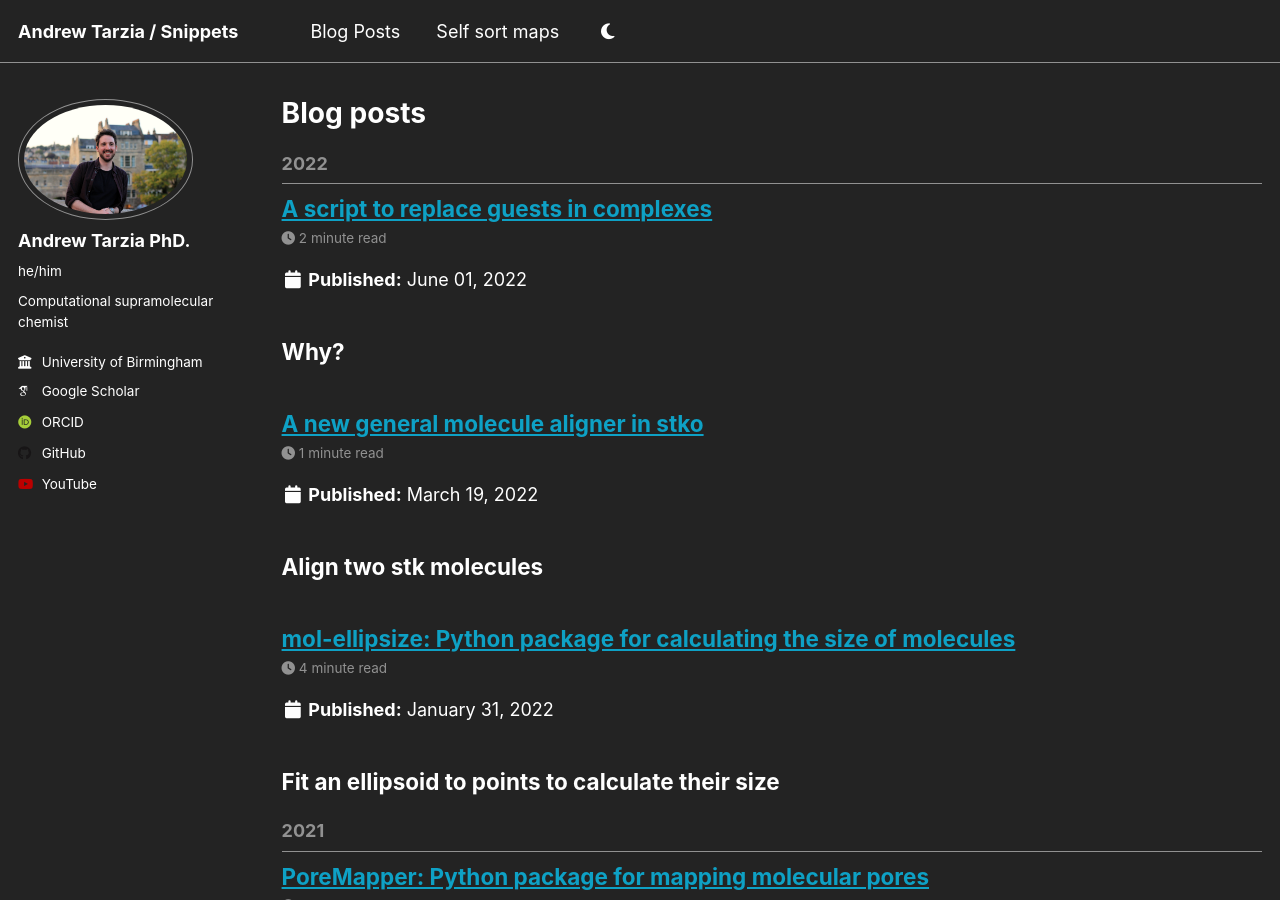
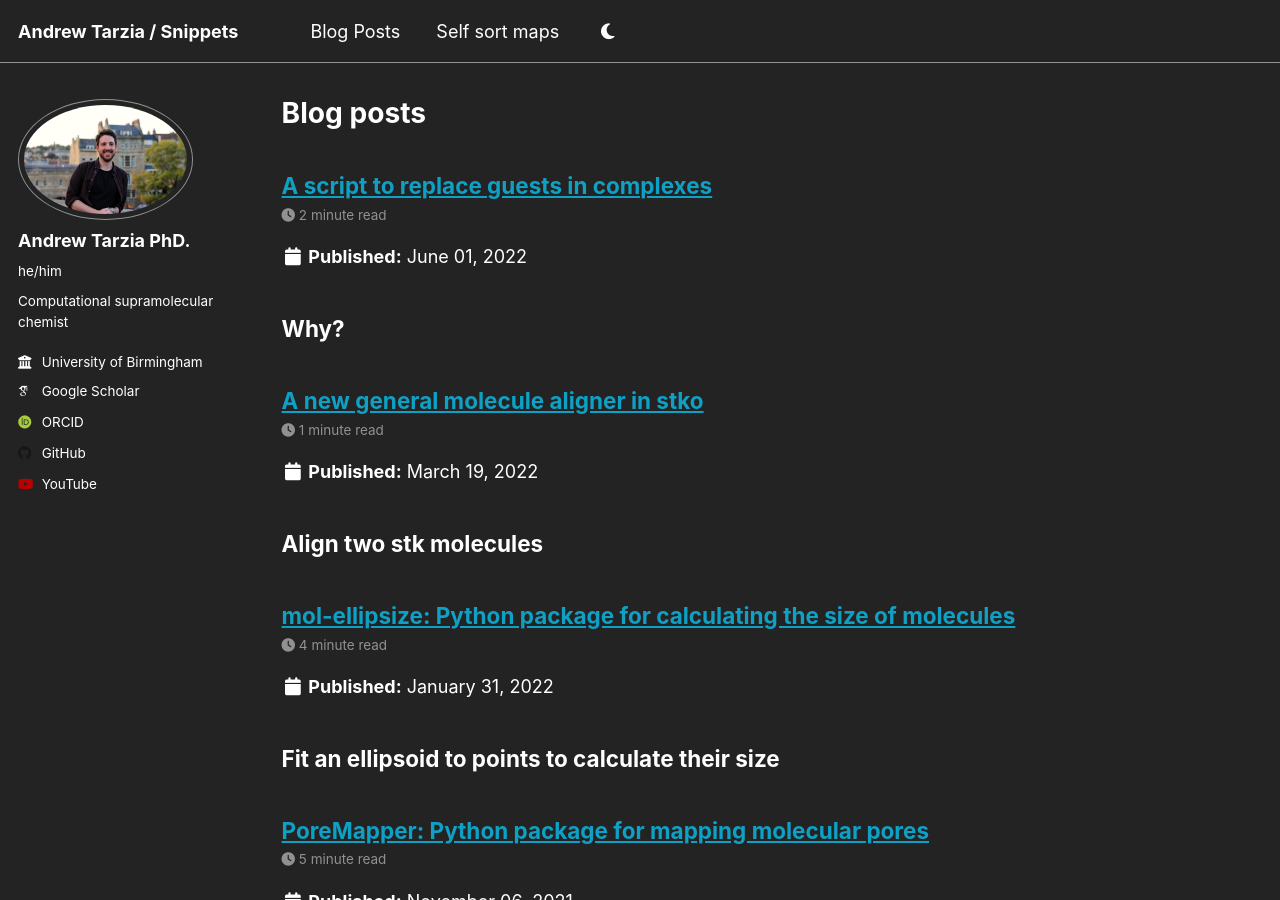
Before and after one commit to andrewtarzia/andrewtarzia.github.io, a Jekyll site: the page built from _pages/year-archive.html, in a window 1280 px wide and 900 px high. Built offline with Jekyll 4.4.1, drawn with Linux system fonts in a browser that asks for light colours; some web fonts are replaced; a script that is not in the unit is left out.

Commit message:
Update year-archive.html

```diff
--- a/_pages/year-archive.html
+++ b/_pages/year-archive.html
@@ -12,7 +12,6 @@ redirect_from:
 {% for post in site.posts %}
   {% capture year %}{{ post.date | date: '%Y' }}{% endcapture %}
   {% if year != written_year %}
-    <h2 id="{{ year | slugify }}" class="archive__subtitle">{{ year }}</h2>
     {% capture written_year %}{{ year }}{% endcapture %}
   {% endif %}
   {% include archive-single.html %}
```
